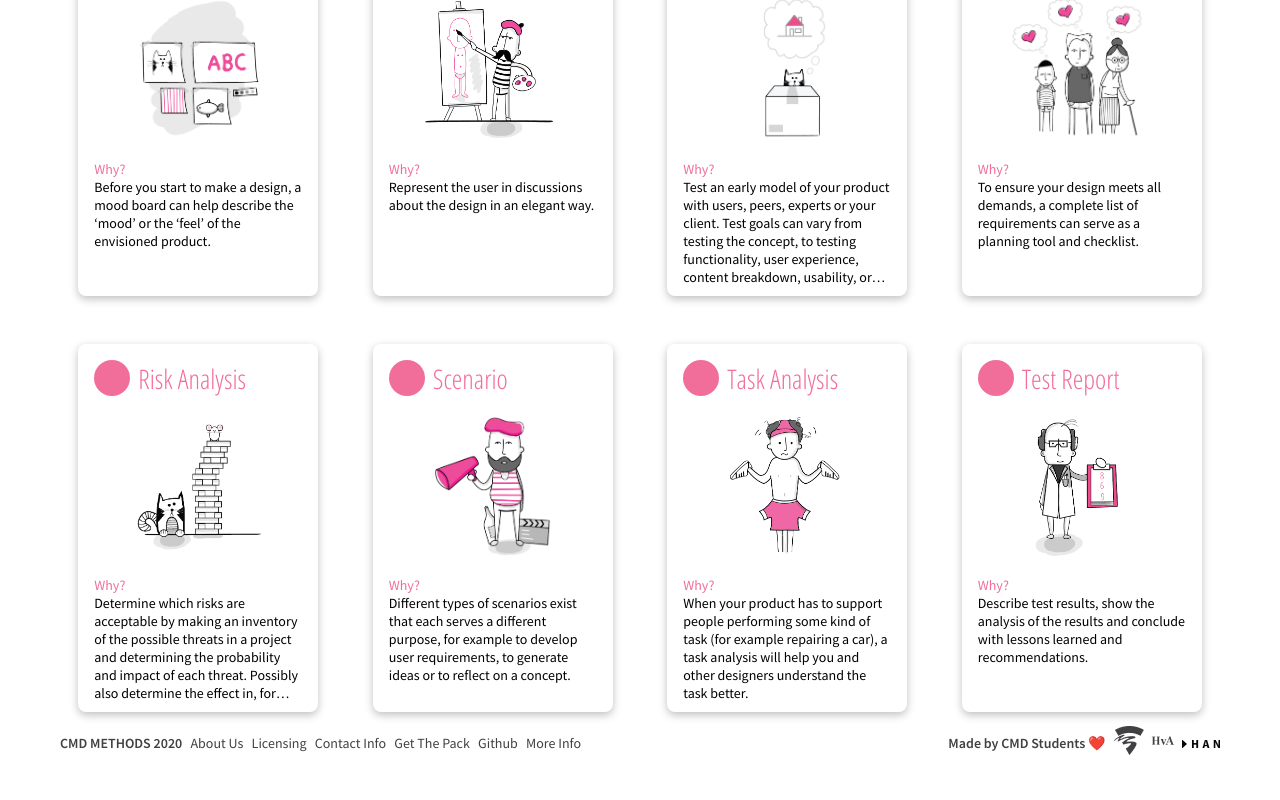
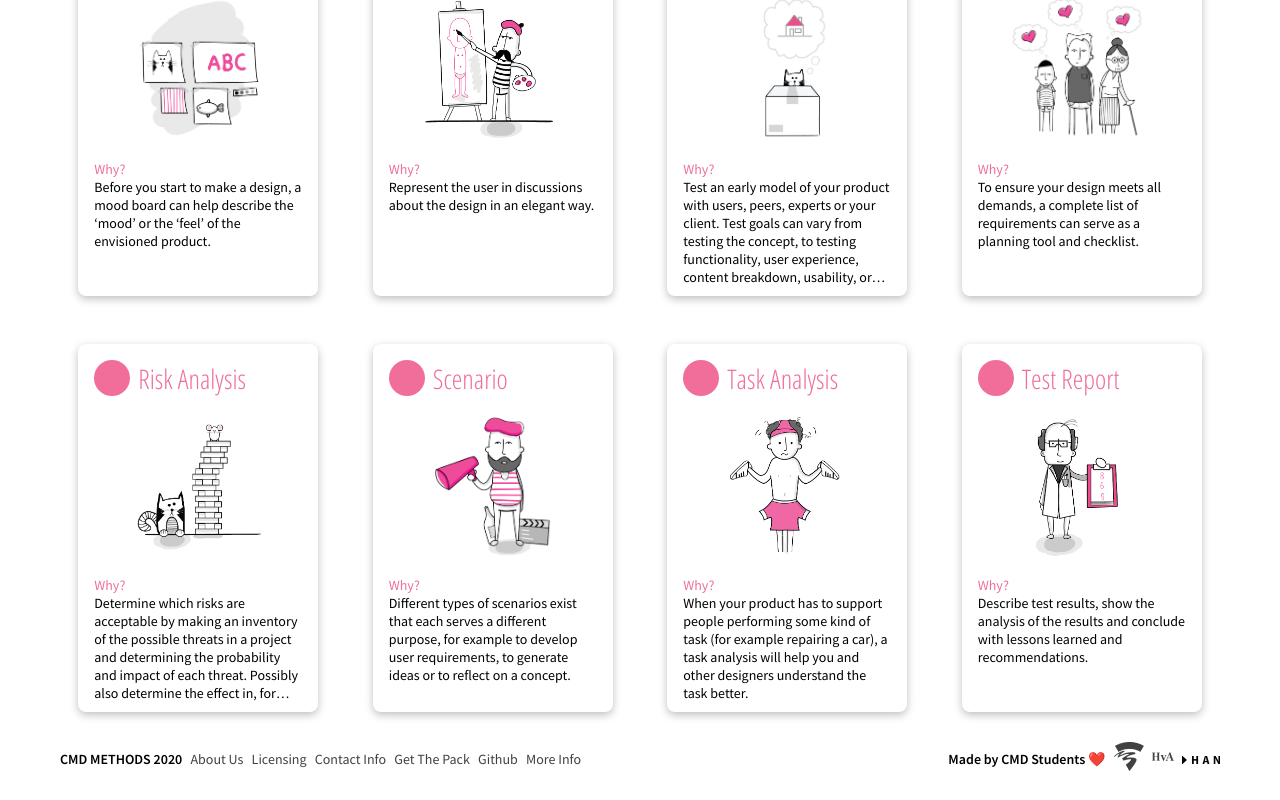
Before and after one commit to cmdmethods/herontwerp2020, a Vue app: page / in a window 1280 px wide. Shown: the part 7554-8354 px from the top of the page. Built offline with nearby package versions, Linux system fonts and the light colour scheme.

Commit message:
Add github link & padding to footer

```diff
--- a/src/components/Footer.vue
+++ b/src/components/Footer.vue
@@ -16,7 +16,7 @@
                     <a>Get The Pack</a>
                 </li>
                 <li>
-                    <a>Github</a>
+                    <a href="https://github.com/cmdmethods/website" target="_blank">Github</a>
                 </li>
                 <li>
                     <a>More Info</a>
@@ -48,6 +48,7 @@
     width: 100%;
     height: 1.8125rem;
     margin: 0 0 2.8125rem 0;
+    padding-top: 1rem;
 }
 
 ul {
@@ -58,11 +59,12 @@
     list-style: none;
     font-family: 'Source Sans Pro', sans-serif;
     font-size: 0.875rem;
-    color: #414144;
 }
 
 a {
     cursor: pointer;
+    text-decoration: none;
+    color: #414144;
 }
 
 li:first-child {
```
